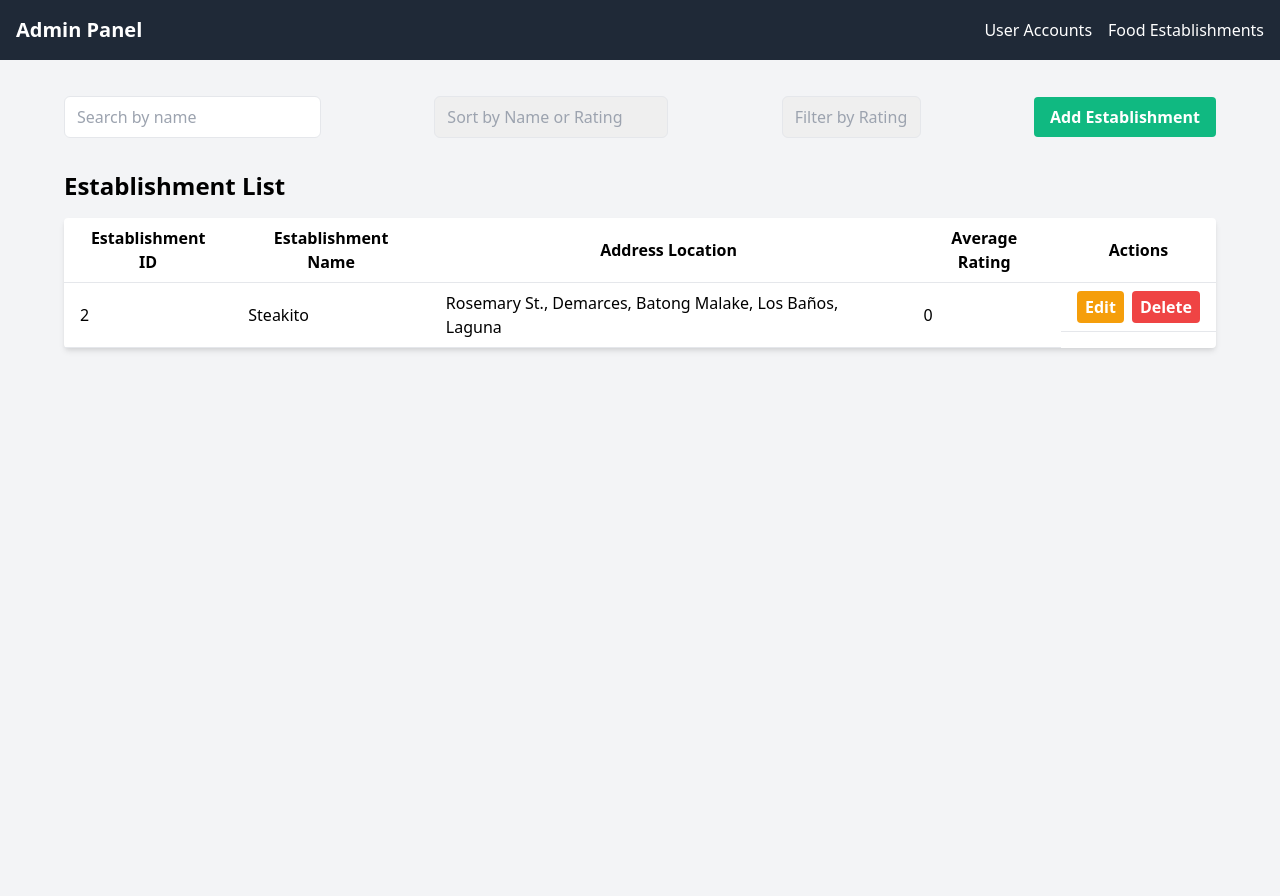
After one commit to MarPaulPalacio/CMSC-127-Best-Group-AVP, a Flask app: page /admin/establishment-list in a window 1280 px wide. The commit adds this page. Run offline with Flask 3, Linux system fonts and the light colour scheme; data comes from the database, SQL or seed files in the repository; both versions use the stored data as it was after the commit.

Commit message:
feat: Add See All Establishments as ADMIN
Includes delete establishment as admin

```diff
--- a/app.py
+++ b/app.py
@@ -173,7 +173,7 @@ def login():
                 return "Login Failed."
 
 # See all user accounts (Read)
-@app.route('/admin/user-list', methods = ['GET','POST'])
+@app.route('/admin/user-list', methods = ['GET'])
 def see_users():
     connection = sqlite3.connect("project.db")
     cursor = connection.cursor()
@@ -258,10 +258,50 @@ def add_est():
             return "New establishment created."
 
 # Read food establishment
+@app.route('/admin/establishment-list', methods=['GET'])
+def see_est():
+    connection = sqlite3.connect("project.db")
+    cursor = connection.cursor()
+    cursor.execute("SELECT establishment_id, establishment_name, address_location, average_rating FROM ESTABLISHMENT")
+    establishments = cursor.fetchall()
+    connection.close()
+    return render_template("EstList.html", establishments=establishments)
 
 # Update food establishment
+@app.route('/admin/edit-establishment/<int:establishment_id>', methods=['GET', 'POST'])
+def edit_est(establishment_id):
+    if request.method == 'GET':
+        connection = sqlite3.connect("project.db")
+        cursor = connection.cursor()
+        cursor.execute("SELECT establishment_id, establishment_name, address_location, average_rating FROM ESTABLISHMENT WHERE establishment_id = ?", (establishment_id,))
+        establishment = cursor.fetchone()
+        connection.close()
+        return render_template('EditEst.html', establishment=establishment)
+    elif request.method == 'POST':
+        est_name = request.form['est_name']
+        addr_loc = request.form['addr_loc']
+        ave_rating = request.form['ave_rating']
+
+        connection = sqlite3.connect("project.db")
+        cursor = connection.cursor()
+        cursor.execute("""
+            UPDATE ESTABLISHMENT
+            SET establishment_name = ?, address_location = ?, average_rating = ?
+            WHERE establishment_id = ?
+        """, (est_name, addr_loc, ave_rating, establishment_id))
+        connection.commit()
+        connection.close()
+        return redirect(url_for('see_est'))
 
 # Delete food establishment
+@app.route('/admin/delete-establishment/<int:establishment_id>', methods=['POST'])
+def delete_est(establishment_id):
+    connection = sqlite3.connect("project.db")
+    cursor = connection.cursor()
+    cursor.execute("DELETE FROM ESTABLISHMENT WHERE establishment_id = ?", (establishment_id,))
+    connection.commit()
+    connection.close()
+    return redirect(url_for('see_est'))
 
 # Create food item
 
--- a/templates/AdminNav.html
+++ b/templates/AdminNav.html
@@ -3,8 +3,9 @@
     <div class="container mx-auto flex justify-between items-center">
         <a class="text-white text-xl font-bold" href="/">Admin Panel</a>
         <div class="flex space-x-4">
-            <a class="text-white" href="/admin/user-list">Account Management</a>
-            <a class="text-white" href="/admin/add-establishment">Add Establishment</a>
+            <a class="text-white" href="/admin/user-list">User Accounts</a>
+            <a class="text-white" href="/admin/establishment-list">Food Establishments</a>
+            <!-- <a class="text-white" href="/admin/add-establishment">Add Establishment</a> -->
             <!-- Add more navigation links as needed -->
         </div>
     </div>
--- /dev/null
+++ b/templates/EstList.html
@@ -0,0 +1,82 @@
+<!DOCTYPE html>
+<html lang="en">
+<head>
+    <meta charset="UTF-8">
+    <meta name="viewport" content="width=device-width, initial-scale=1.0">
+    <title>Establishment List</title>
+    <link href="https://cdn.jsdelivr.net/npm/tailwindcss@2.2.19/dist/tailwind.min.css" rel="stylesheet">
+    <style>
+        .first-name-column {
+            width: 200px;
+        }
+    </style>
+</head>
+<body class="flex flex-col mt-24 items-center h-screen bg-gray-100">
+    <!-- Include the navigation bar -->
+    {% include 'AdminNav.html' %}
+
+    <!-- Toolbar header -->
+    <div class="w-full max-w-6xl mb-8 flex justify-between items-center">
+        <!-- Search bar -->
+        <input class="px-3 py-2 border rounded-md" type="text" placeholder="Search by name">
+
+        <!-- Dropdown sorting -->
+        <select class="px-3 py-2 border rounded-md appearance-none" style="color: #9ca3af;">
+            <option value="" disabled selected>Sort by Name or Rating</option>
+            <option value="">Sort by Name (Ascending)</option>
+            <option value="">Sort by Name (Descending)</option>
+            <option value="">Sort by Rating (Ascending)</option>
+            <option value="">Sort by Rating (Descending)</option>
+        </select>
+
+        <!-- Dropdown filter -->
+        <select class="px-3 py-2 border rounded-md appearance-none" style="color: #9ca3af;">
+            <option value="" disabled selected>Filter by Rating</option>
+            <option value="">1-1.99</option>
+            <option value="">2-2.99</option>
+            <option value="">3-3.99</option>
+            <option value="">4-4.99</option>
+            <option value="">5</option>
+        </select>
+
+        <!-- Add establishment button -->
+        <form action="{{ url_for('add_est') }}" method="get">
+            <button class="bg-green-500 hover:bg-green-700 text-white font-bold py-2 px-4 rounded focus:outline-none focus:shadow-outline" type="submit">Add Establishment</button>
+        </form>
+    </div>
+
+    <!-- Establishment table -->
+    <div class="w-full max-w-6xl">
+        <h1 class="text-2xl font-bold mb-4">Establishment List</h1>
+        <table class="min-w-full bg-white shadow-md rounded">
+            <thead>
+                <tr>
+                    <th class="py-2 px-4 border-b">Establishment ID</th>
+                    <th class="py-2 px-4 border-b">Establishment Name</th>
+                    <th class="py-2 px-4 border-b">Address Location</th>
+                    <th class="py-2 px-4 border-b">Average Rating</th>
+                    <th class="py-2 px-4 border-b">Actions</th>
+                </tr>
+            </thead>
+            <tbody>
+                {% for establishment in establishments %}
+                <tr>
+                    <td class="py-2 px-4 border-b">{{ establishment[0] }}</td>
+                    <td class="py-2 px-4 border-b">{{ establishment[1] }}</td>
+                    <td class="py-2 px-4 border-b">{{ establishment[2] }}</td>
+                    <td class="py-2 px-4 border-b">{{ establishment[3] }}</td>
+                    <td class="py-2 px-4 border-b flex space-x-2">
+                        <form action="{{ url_for('edit_est', establishment_id=establishment[0]) }}" method="get">
+                            <button class="bg-yellow-500 hover:bg-yellow-700 text-white font-bold py-1 px-2 rounded" type="submit">Edit</button>
+                        </form>
+                        <form action="{{ url_for('delete_est', establishment_id=establishment[0]) }}" method="post">
+                            <button class="bg-red-500 hover:bg-red-700 text-white font-bold py-1 px-2 rounded" type="submit">Delete</button>
+                        </form>
+                    </td>
+                </tr>
+                {% endfor %}
+            </tbody>
+        </table>
+    </div>
+</body>
+</html>
```
Also changed, not shown: templates/EditEst.html (added, +39 -0 lines), project.db.
